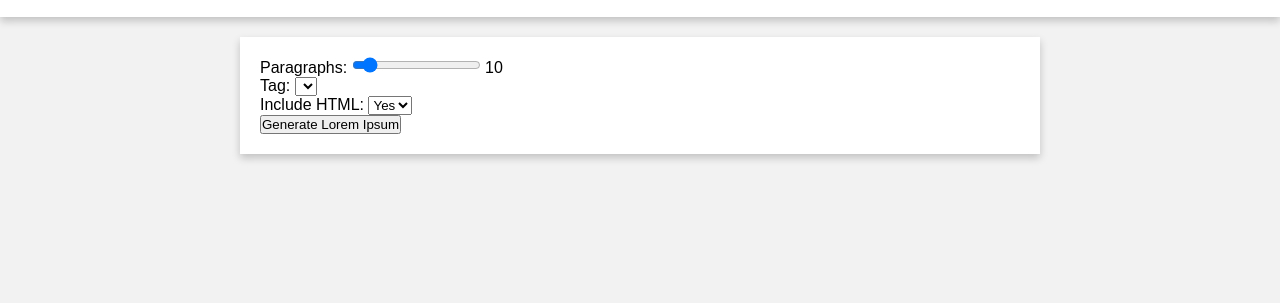
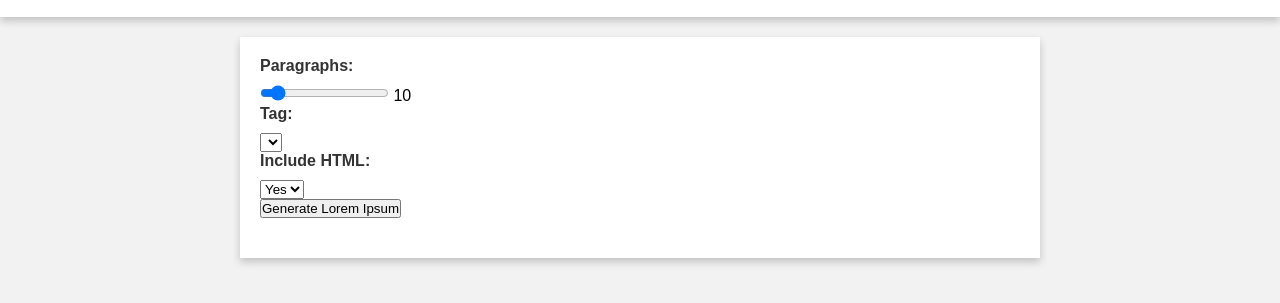
Before and after one commit to FrankGrillo1991/Lorem-Ipsum-Generator, a plain HTML site: page index.html in a window 1280 px wide. Shown: the part 55-358 px from the top of the page. Drawn offline with Linux system fonts and the light colour scheme.

Commit message:
Update style.css

```diff
--- a/style.css
+++ b/style.css
@@ -29,3 +29,14 @@ main {
     background-color: #fff;
     box-shadow: 0px 4px 8px rgba(0, 0, 0, 0.2);
 }
+
+.options {
+    margin-bottom: 20px;
+}
+
+.options label {
+    display: block;
+    font-weight: bold;
+    margin-bottom: 10px;
+    color: #333;
+}
```
